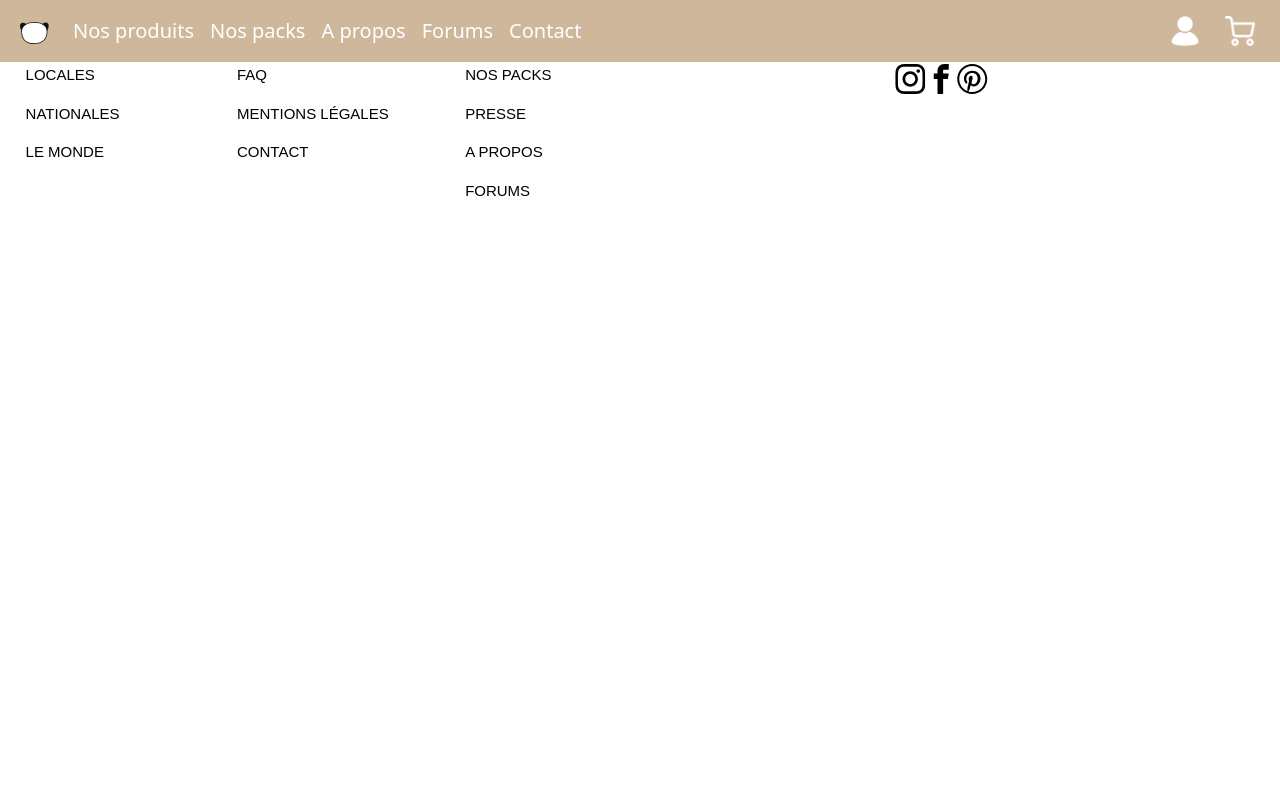
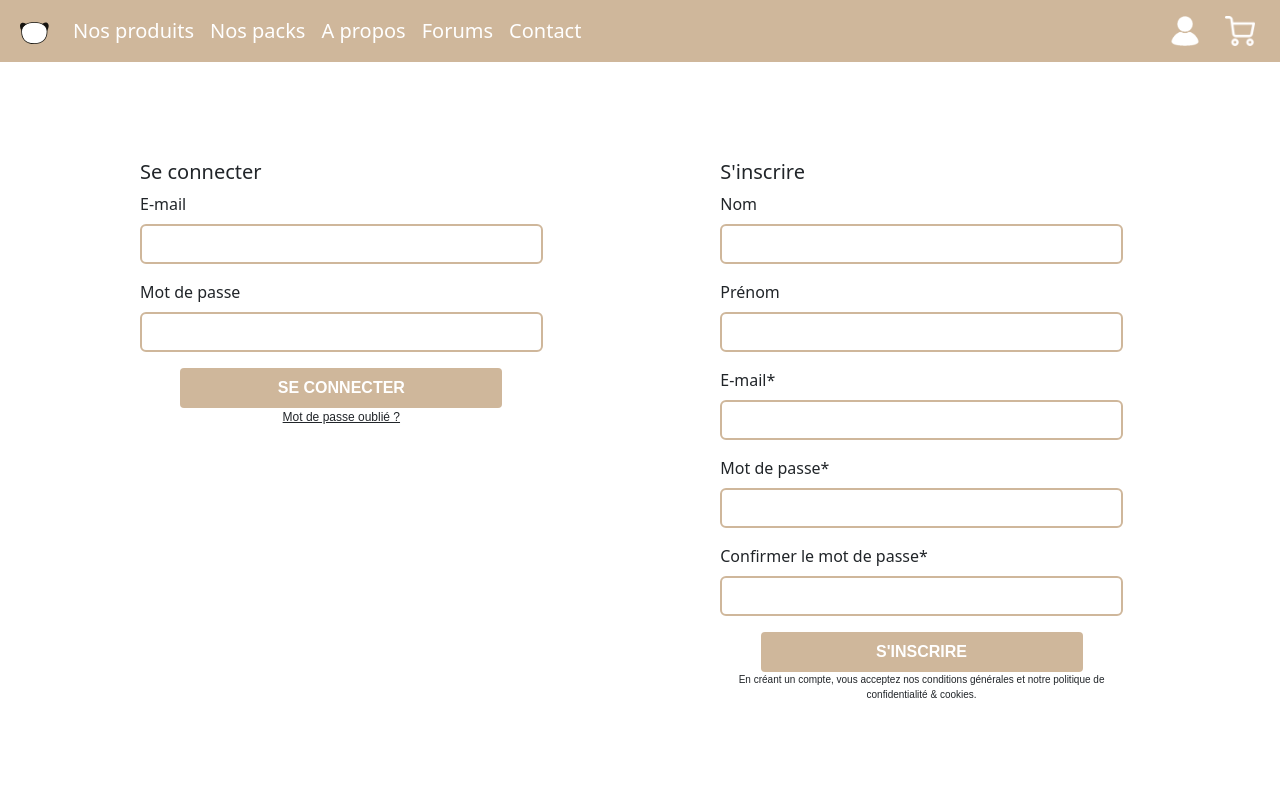
Before and after one commit to TeamAnguleurs/Boulangerie, an Angular app: page /client in a window 1280 px wide. Before the commit this address led to /. Shown: the top 800 px of the page. Built offline with nearby package versions, Linux system fonts and the light colour scheme.

Commit message:
Client
Ajout page client

```diff
--- a/src/app/app-routing.module.ts
+++ b/src/app/app-routing.module.ts
@@ -1,6 +1,7 @@
 import { NgModule } from '@angular/core';
 import { RouterModule, Routes } from '@angular/router';
 import { AProposComponent } from './apropos/apropos.component';
+import { ClientComponent } from './client/client.component';
 import { ContactComponent } from './contact/contact.component';
 import { ForumComponent } from './forum/forum.component';
 import { HomeComponent } from './home/home.component';
@@ -13,7 +14,8 @@ const routes: Routes = [
   {path: 'produits', component: ProduitsComponent},
   {path: '', component: HomeComponent},
   {path: 'forum', component: ForumComponent},
-  {path: 'contact', component: ContactComponent}
+  {path: 'contact', component: ContactComponent},
+  {path: 'client', component: ClientComponent}
 ];
 
 @NgModule({
--- /dev/null
+++ b/src/app/client/client.component.css
@@ -0,0 +1,56 @@
+.T1 {
+    font-family: bold "Intel", sans-serif;
+    font-size: 20px;
+}
+
+.T2 {
+    font-family: "Intel", sans-serif;
+    font-size: 12px;
+    text-decoration: underline;
+}
+
+.T3 {
+    font-family: "Intel", sans-serif;
+    font-size: 10px;
+}
+
+/*------------------------------------------------*/
+
+.client {
+    margin: 10vh 10% 5% 10%;
+}
+
+.form-control {
+    border: 2px solid #CFB79B;
+}
+
+#bouton {
+    background-color: #CFB79B;
+    font-family: "Intel", sans-serif;
+    font-size: 16px;
+    font-weight: bold;
+    color: white;
+    border: 0px;
+    border-radius: 4px;
+    width: 80%;
+    height: 40px;
+}
+
+.marge {
+    margin-top: 5vh;
+}
+
+/*------------------------------------------------*/
+
+@media (min-width: 768px) {
+    .marge {
+        margin: 0% 0% 0% 15%;
+    }
+}
+
+@media (min-width: 1200px) {
+
+    .client {
+        margin-top: 20vh;
+    }
+}
--- /dev/null
+++ b/src/app/client/client.component.html
@@ -0,0 +1,47 @@
+<main>
+    <section class="row client">
+        <form class="col-md-5">
+            <h1 class="T1">Se connecter</h1>
+            <div class="mb-3">
+                <label for="exampleInputEmail1" class="form-label">E-mail</label>
+                <input type="email" class="form-control" id="exampleInputEmail1" aria-describedby="emailHelp">
+            </div>
+            <div class="mb-3">
+                <label for="exampleInputPassword1" class="form-label">Mot de passe</label>
+                <input type="password" class="form-control" id="exampleInputPassword1">
+            </div>
+            <div class="text-center">
+                <button type="submit" class="btn btn-primary" id="bouton">SE CONNECTER</button>
+                <p class="T2">Mot de passe oublié ?</p>
+            </div>
+        </form>
+        <form class="col-md-5 marge">
+            <h1 class="T1">S'inscrire</h1>
+            <div class="mb-3">
+                <label for="exampleInputEmail1" class="form-label">Nom</label>
+                <input type="email" class="form-control" id="exampleInputEmail1" aria-describedby="emailHelp">
+            </div>
+            <div class="mb-3">
+                <label for="exampleInputEmail1" class="form-label">Prénom</label>
+                <input type="email" class="form-control" id="exampleInputEmail1" aria-describedby="emailHelp">
+            </div>
+            <div class="mb-3">
+                <label for="exampleInputEmail1" class="form-label">E-mail*</label>
+                <input type="email" class="form-control" id="exampleInputEmail1" aria-describedby="emailHelp">
+            </div>
+            <div class="mb-3">
+                <label for="exampleInputPassword1" class="form-label">Mot de passe*</label>
+                <input type="password" class="form-control" id="exampleInputPassword1">
+            </div>
+            <div class="mb-3">
+                <label for="exampleInputPassword1" class="form-label">Confirmer le mot de passe*</label>
+                <input type="password" class="form-control" id="exampleInputPassword1">
+            </div>
+            <div class="text-center">
+                <button type="submit" class="btn btn-primary" id="bouton">S'INSCRIRE</button>
+                <p class="T3">En créant un compte, vous acceptez nos conditions générales et notre politique de
+                    confidentialité & cookies.</p>
+            </div>
+        </form>
+    </section>
+</main>
--- /dev/null
+++ b/src/app/client/client.component.ts
@@ -0,0 +1,15 @@
+import { Component, OnInit } from '@angular/core';
+
+@Component({
+  selector: 'app-client',
+  templateUrl: './client.component.html',
+  styleUrls: ['./client.component.css']
+})
+export class ClientComponent implements OnInit {
+
+  constructor() { }
+
+  ngOnInit(): void {
+  }
+
+}
```
Also changed, not shown: 1 other file (tests, documents, lock files or other folders).
